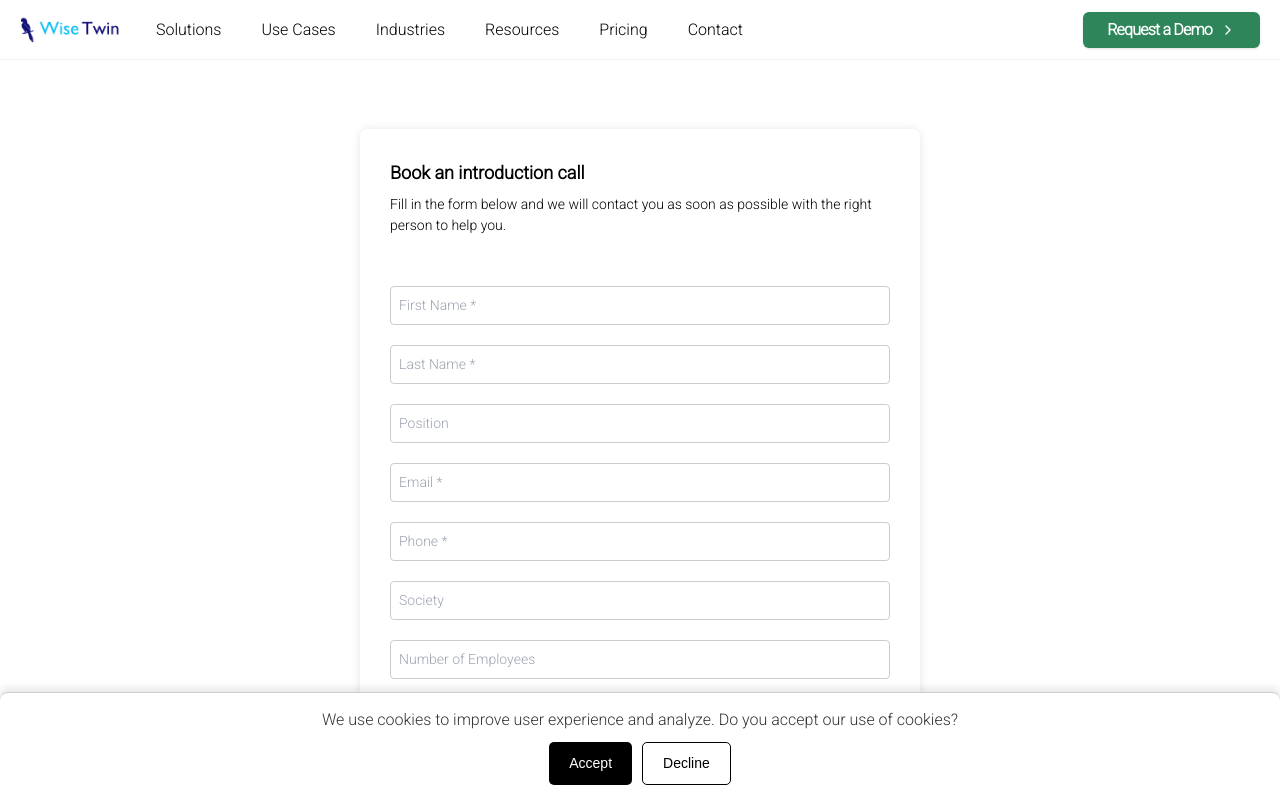
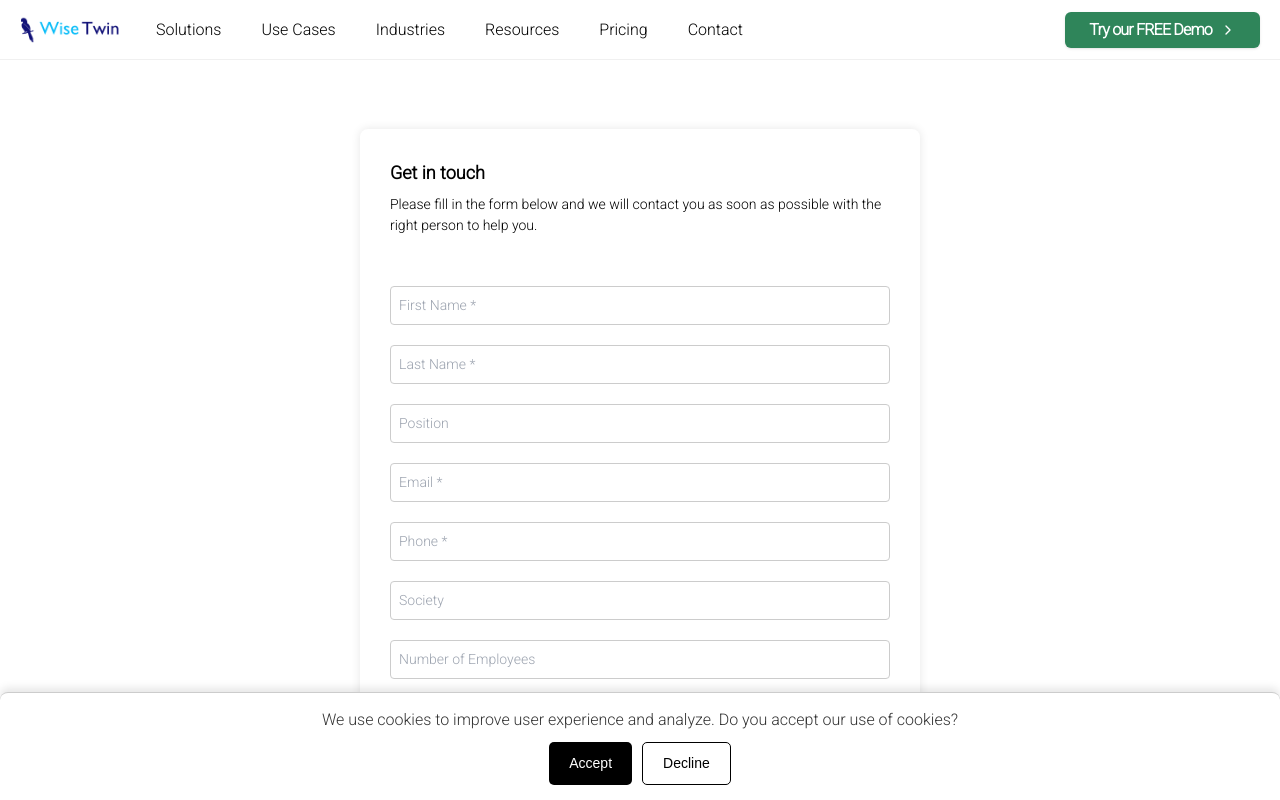
Before and after one commit to ManoelDaPonte/wisetwin-web-front, a Next.js app: page /contact in a window 1280 px wide. Shown: the top 800 px of the page. Built offline with nearby package versions, Linux system fonts and the light colour scheme.

Commit message:
free demo button

```diff
--- a/components/Header.jsx
+++ b/components/Header.jsx
@@ -153,7 +153,7 @@ const Header = () => {
 				</div>
 				<div className={styles.rightGroup}>
 					<Button
-						label="Request a Demo"
+						label="Try our FREE Demo"
 						color="green"
 						onClick={requestDemo}
 						className={styles.demoButton}
@@ -218,7 +218,7 @@ const Header = () => {
 							)}
 						</li>
 					))}
-					<Button label="Request a Demo" onClick={requestDemo} />
+					<Button label="Try our FREE Demo" onClick={requestDemo} />
 				</ul>
 			</nav>
 		</>
--- a/components/contactPage/BeContactedForm.jsx
+++ b/components/contactPage/BeContactedForm.jsx
@@ -69,9 +69,9 @@ export default function BeContactedForm() {
 
 	return (
 		<div className={styles.formContainer}>
-			<div className={styles.title}>Book an introduction call </div>
+			<div className={styles.title}>Get in touch</div>
 			<div className={styles.subtitle}>
-				Fill in the form below and we will contact you as soon as
+				Please fill in the form below and we will contact you as soon as
 				possible with the right person to help you.
 			</div>
 
```
